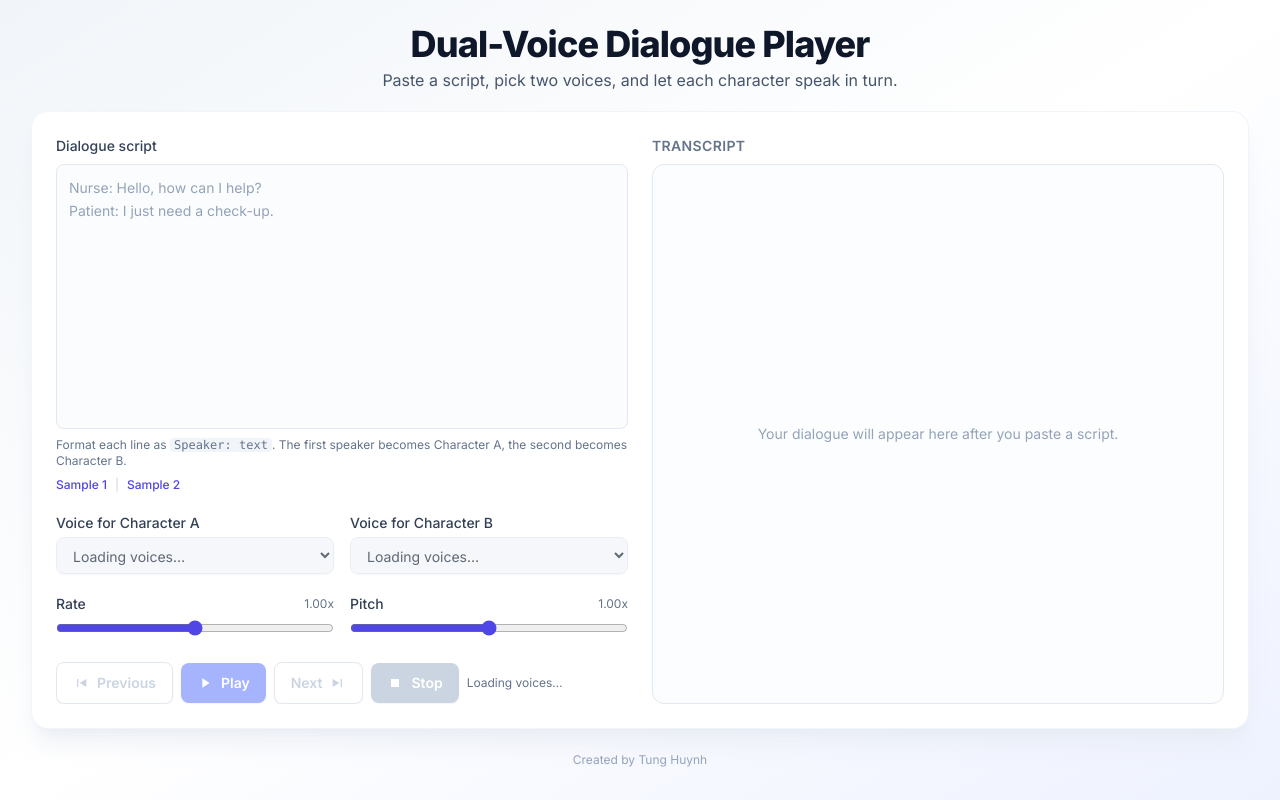
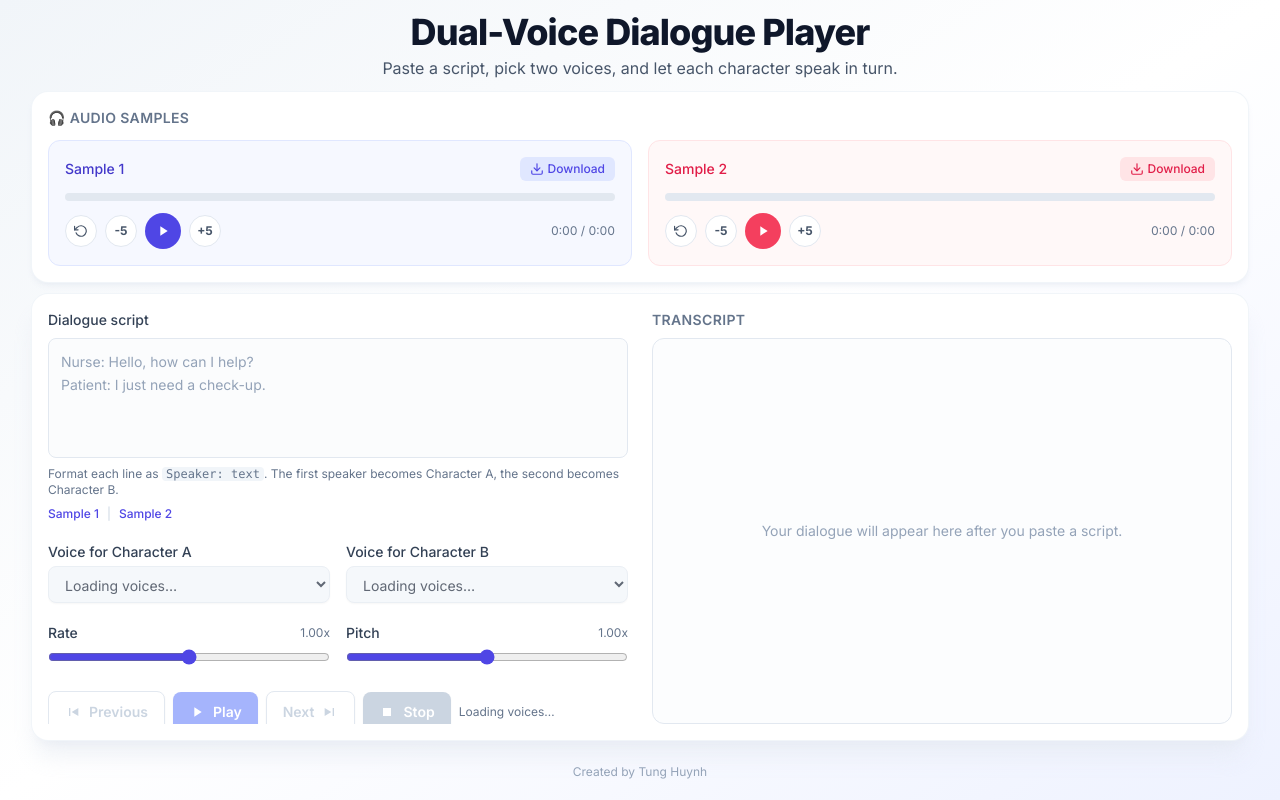
Before and after one commit to hthanhtungdev/Dual-Voice, a React (Vite) app: page / in a window 1280 px wide. Built offline with nearby package versions, Linux system fonts and the light colour scheme.

Commit message:
feat: custom audio player with download, seek, restart, exclusive playback

```diff
--- a/src/App.jsx
+++ b/src/App.jsx
@@ -450,9 +450,9 @@ export default function App() {
     (currentPosInQueue === -1 ? true : currentPosInQueue < playableIndices.length - 1)
 
   return (
-    <div className="h-full flex flex-col bg-gradient-to-br from-slate-100 via-white to-indigo-50 overflow-auto">
-      <div className="mx-auto w-full max-w-7xl px-4 sm:px-6 lg:px-8 py-4 sm:py-6 flex flex-col flex-1 min-h-0">
-        <header className="mb-4 sm:mb-5 text-center shrink-0">
+    <div className="min-h-full xl:h-full xl:overflow-hidden bg-gradient-to-br from-slate-100 via-white to-indigo-50 overflow-auto">
+      <div className="mx-auto w-full max-w-7xl px-4 sm:px-6 lg:px-8 py-4 sm:py-6 xl:py-3 flex flex-col min-h-full xl:h-full xl:min-h-0">
+        <header className="mb-3 sm:mb-4 xl:mb-3 text-center shrink-0">
           <h1 className="text-2xl sm:text-3xl lg:text-4xl font-extrabold tracking-tight text-slate-900">
             Dual-Voice Dialogue Player
           </h1>
@@ -461,7 +461,18 @@ export default function App() {
           </p>
         </header>
 
-        <main className="rounded-2xl bg-white shadow-xl shadow-slate-200/60 ring-1 ring-slate-100 p-4 sm:p-5 lg:p-6 flex-1 min-h-0 flex flex-col overflow-hidden">
+        {/* Audio Samples Section */}
+        <section className="mb-3 sm:mb-4 xl:mb-3 rounded-2xl bg-white shadow-md shadow-slate-200/60 ring-1 ring-slate-100 p-4 sm:p-5 xl:p-4 shrink-0">
+          <h2 className="text-sm font-semibold uppercase tracking-wide text-slate-500 mb-3">
+            🎧 Audio Samples
+          </h2>
+          <div className="grid grid-cols-1 sm:grid-cols-2 gap-4">
+            <AudioPlayer src="/Sample1.mp3" label="Sample 1" accent="indigo" />
+            <AudioPlayer src="/Sample2.mp3" label="Sample 2" accent="rose" />
+          </div>
+        </section>
+
+        <main className="rounded-2xl bg-white shadow-xl shadow-slate-200/60 ring-1 ring-slate-100 p-4 sm:p-5 lg:p-6 xl:p-4 flex-1 min-h-0 flex flex-col overflow-hidden">
           <div className="grid grid-cols-1 xl:grid-cols-2 gap-5 xl:gap-6 flex-1 min-h-0">
             {/* LEFT: Input + controls */}
             <section className="flex flex-col min-w-0 min-h-0 overflow-y-auto rounded-xl xl:rounded-none xl:bg-transparent xl:p-0 xl:border-0 bg-blue-50/50 border border-blue-100 p-3 sm:p-4">
@@ -611,7 +622,7 @@ export default function App() {
             </section>
 
             {/* RIGHT: Transcript */}
-            <section className="flex flex-col min-w-0 min-h-0 overflow-y-auto rounded-xl xl:rounded-none xl:bg-transparent xl:p-0 xl:border-0 bg-amber-50/50 border border-amber-100 p-3 sm:p-4">
+            <section className="flex flex-col min-w-0 min-h-0 max-h-[70vh] xl:max-h-none overflow-y-auto rounded-xl xl:rounded-none xl:bg-transparent xl:p-0 xl:border-0 bg-amber-50/50 border border-amber-100 p-3 sm:p-4">
               <div className="flex items-center justify-between mb-2 gap-3 flex-wrap">
                 <h2 className="text-sm font-semibold uppercase tracking-wide text-slate-500">
                   Transcript
@@ -723,6 +734,143 @@ export default function App() {
         <footer className="mt-4 py-2 text-center text-xs text-slate-400 shrink-0">
           Created by Tung Huynh
         </footer>
+      </div>
+    </div>
+  )
+}
+
+// Shared ref: only one AudioPlayer can play at a time
+let activeAudioElement = null
+
+function AudioPlayer({ src, label, accent }) {
+  const audioRef = useRef(null)
+  const [playing, setPlaying] = useState(false)
+  const [duration, setDuration] = useState(0)
+  const [currentTime, setCurrentTime] = useState(0)
+
+  const bgClass = accent === 'rose' ? 'bg-rose-50/50' : 'bg-indigo-50/50'
+  const borderClass = accent === 'rose' ? 'border-rose-100' : 'border-indigo-100'
+  const labelClass = accent === 'rose' ? 'text-rose-600' : 'text-indigo-700'
+  const btnClass = accent === 'rose'
+    ? 'text-rose-600 bg-rose-100 hover:bg-rose-200'
+    : 'text-indigo-600 bg-indigo-100 hover:bg-indigo-200'
+  const progressClass = accent === 'rose' ? 'bg-rose-400' : 'bg-indigo-500'
+  const trackClass = 'bg-slate-200'
+
+  const formatTime = (t) => {
+    if (!t || isNaN(t)) return '0:00'
+    const m = Math.floor(t / 60)
+    const s = Math.floor(t % 60)
+    return `${m}:${s.toString().padStart(2, '0')}`
+  }
+
+  const togglePlay = () => {
+    const audio = audioRef.current
+    if (!audio) return
+    if (playing) {
+      audio.pause()
+    } else {
+      if (activeAudioElement && activeAudioElement !== audio) {
+        activeAudioElement.pause()
+      }
+      activeAudioElement = audio
+      audio.play()
+    }
+  }
+
+  const restart = () => {
+    const audio = audioRef.current
+    if (!audio) return
+    if (activeAudioElement && activeAudioElement !== audio) {
+      activeAudioElement.pause()
+    }
+    activeAudioElement = audio
+    audio.currentTime = 0
+    audio.play()
+  }
+
+  const handleSeek = (e) => {
+    const audio = audioRef.current
+    if (!audio || !duration) return
+    const rect = e.currentTarget.getBoundingClientRect()
+    const x = e.clientX - rect.left
+    const pct = Math.max(0, Math.min(1, x / rect.width))
+    audio.currentTime = pct * duration
+  }
+
+  return (
+    <div className={`flex flex-col gap-3 p-4 rounded-xl ${bgClass} border ${borderClass}`}>
+      <div className="flex items-center justify-between">
+        <span className={`text-sm font-medium ${labelClass}`}>{label}</span>
+        <a
+          href={src}
+          download
+          className={`inline-flex items-center gap-1 rounded-md px-2.5 py-1 text-xs font-medium ${btnClass} transition`}
+        >
+          <DownloadIcon />
+          Download
+        </a>
+      </div>
+
+      <audio
+        ref={audioRef}
+        src={src}
+        preload="metadata"
+        onLoadedMetadata={(e) => setDuration(e.target.duration)}
+        onTimeUpdate={(e) => setCurrentTime(e.target.currentTime)}
+        onPlay={() => setPlaying(true)}
+        onPause={() => setPlaying(false)}
+        onEnded={() => { setPlaying(false); setCurrentTime(0) }}
+      />
+
+      {/* Progress bar */}
+      <div
+        className={`relative w-full h-2 rounded-full ${trackClass} cursor-pointer`}
+        onClick={handleSeek}
+      >
+        <div
+          className={`absolute top-0 left-0 h-full rounded-full ${progressClass} transition-all duration-150`}
+          style={{ width: duration ? `${(currentTime / duration) * 100}%` : '0%' }}
+        />
+      </div>
+
+      {/* Controls row */}
+      <div className="flex items-center gap-2">
+        <button
+          type="button"
+          onClick={restart}
+          title="Nghe lại"
+          className="inline-flex items-center justify-center w-8 h-8 rounded-full bg-white border border-slate-200 text-slate-600 hover:bg-slate-100 transition"
+        >
+          <RestartIcon />
+        </button>
+        <button
+          type="button"
+          onClick={() => { if (audioRef.current) audioRef.current.currentTime = Math.max(0, audioRef.current.currentTime - 5) }}
+          title="-5s"
+          className="inline-flex items-center justify-center w-8 h-8 rounded-full bg-white border border-slate-200 text-slate-600 hover:bg-slate-100 transition text-xs font-bold"
+        >
+          -5
+        </button>
+        <button
+          type="button"
+          onClick={togglePlay}
+          title={playing ? 'Pause' : 'Play'}
+          className={`inline-flex items-center justify-center w-9 h-9 rounded-full text-white transition ${accent === 'rose' ? 'bg-rose-500 hover:bg-rose-600' : 'bg-indigo-600 hover:bg-indigo-700'}`}
+        >
+          {playing ? <PauseIcon /> : <PlayIcon />}
+        </button>
+        <button
+          type="button"
+          onClick={() => { if (audioRef.current) audioRef.current.currentTime = Math.min(duration, audioRef.current.currentTime + 5) }}
+          title="+5s"
+          className="inline-flex items-center justify-center w-8 h-8 rounded-full bg-white border border-slate-200 text-slate-600 hover:bg-slate-100 transition text-xs font-bold"
+        >
+          +5
+        </button>
+        <span className="ml-auto text-xs text-slate-500 tabular-nums">
+          {formatTime(currentTime)} / {formatTime(duration)}
+        </span>
       </div>
     </div>
   )
@@ -896,3 +1044,22 @@ function ClearIcon() {
     </svg>
   )
 }
+
+function DownloadIcon() {
+  return (
+    <svg width="14" height="14" viewBox="0 0 24 24" fill="none" stroke="currentColor" strokeWidth="2" strokeLinecap="round" strokeLinejoin="round" aria-hidden="true">
+      <path d="M21 15v4a2 2 0 0 1-2 2H5a2 2 0 0 1-2-2v-4" />
+      <polyline points="7 10 12 15 17 10" />
+      <line x1="12" y1="15" x2="12" y2="3" />
+    </svg>
+  )
+}
+
+function RestartIcon() {
+  return (
+    <svg width="14" height="14" viewBox="0 0 24 24" fill="none" stroke="currentColor" strokeWidth="2" strokeLinecap="round" strokeLinejoin="round" aria-hidden="true">
+      <polyline points="1 4 1 10 7 10" />
+      <path d="M3.51 15a9 9 0 1 0 2.13-9.36L1 10" />
+    </svg>
+  )
+}
```
Also changed, not shown: 2 other files (tests, documents, lock files or other folders).
